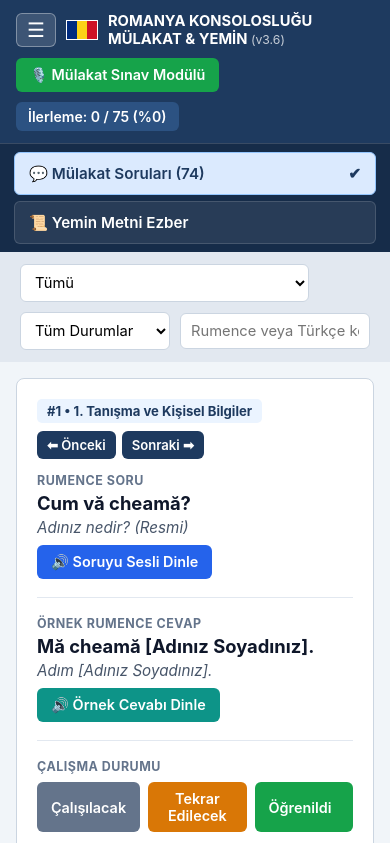
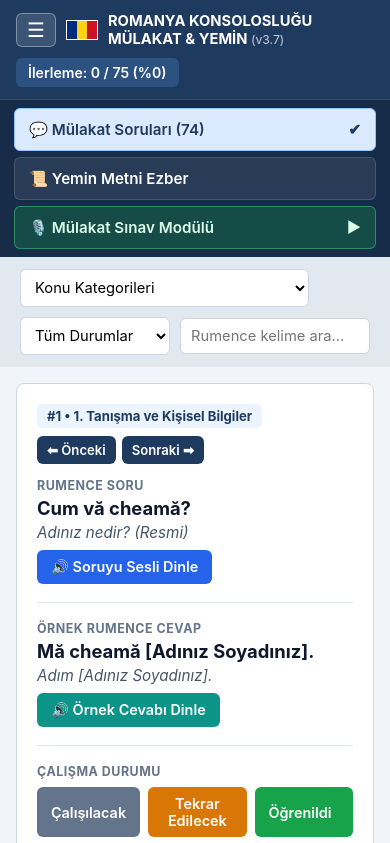
Before and after one commit to aytekint68-oss/romanya-mulakat-calisma, a plain HTML site: page index.html in a window 390 px wide. Both pictures are taken after a click on the button "Menüyü Aç/Kapat". Shown: the top 843 px of the page. Drawn offline with Linux system fonts and the light colour scheme.

Commit message:
Add files via upload

```diff
--- a/index.html
+++ b/index.html
@@ -119,6 +119,11 @@
     color: var(--navy);
     border-color: #93C5FD;
   }
+  .mobile-menu-exam {
+    background: rgba(22, 163, 74, 0.28);
+    border-color: rgba(74, 222, 128, 0.45);
+    color: #DCFCE7;
+  }
 
   .filters {
     background: #E2E8F0; padding: 12px 20px; display: flex; flex-wrap: wrap; gap: 10px; align-items: center;
@@ -138,6 +143,7 @@
   @media (max-width: 860px) {
     .hamburger-btn { display: inline-flex; align-items: center; justify-content: center; }
     .nav-tabs { display: none; }
+    .desktop-exam-btn { display: none; }
     .brand { font-size: 0.92rem; }
     .container { grid-template-columns: 1fr; }
     .detail-panel { order: 1; border: 2px solid var(--blue); }
@@ -233,11 +239,11 @@
     <button type="button" class="hamburger-btn" id="hamburgerBtn" aria-label="Menüyü Aç/Kapat" onclick="toggleMobileMenu()">☰</button>
     <div class="brand">
       <div class="flag"><span></span><span></span><span></span></div>
-      <span>ROMANYA KONSOLOSLUĞU MÜLAKAT & YEMİN <small style="opacity:.75;font-weight:400;">(v3.6)</small></span>
+      <span>ROMANYA KONSOLOSLUĞU MÜLAKAT & YEMİN <small style="opacity:.75;font-weight:400;">(v3.7)</small></span>
     </div>
   </div>
   <div class="header-actions">
-    <button type="button" class="btn btn-green" onclick="openExamModal()">🎙️ Mülakat Sınav Modülü</button>
+    <button type="button" class="btn btn-green desktop-exam-btn" onclick="openExamModal()">🎙️ Mülakat Sınav Modülü</button>
     <div class="badge-progress" id="progressBadge">İlerleme: 0 / 74 (%0)</div>
   </div>
 </header>
@@ -251,6 +257,10 @@
   <button type="button" class="mobile-menu-item" id="mobBtnOath" onclick="selectMobileTab('oath')">
     <span>📜 Yemin Metni Ezber</span>
     <span id="mobCheckOath"></span>
+  </button>
+  <button type="button" class="mobile-menu-item mobile-menu-exam" onclick="openExamModal()">
+    <span>🎙️ Mülakat Sınav Modülü</span>
+    <span>▶</span>
   </button>
 </div>
 
@@ -270,7 +280,7 @@
       <option value="Tekrar Edilecek">Tekrar Edilecek</option>
       <option value="Öğrenildi">Öğrenildi</option>
     </select>
-    <input type="text" id="searchInput" placeholder="Rumence veya Türkçe kelime ara..." oninput="renderList()">
+    <input type="text" id="searchInput" placeholder="Rumence kelime ara..." oninput="renderList()">
   </div>
 
   <div class="container">
@@ -530,10 +540,16 @@ function switchTab(tab) {
 
 function init() {
   const catSelect = document.getElementById("catFilter");
-  const cats = ["Tümü", ...new Set(SORULAR.map(s => s[0]))];
+  const allOpt = document.createElement("option");
+  allOpt.value = "Tümü";
+  allOpt.textContent = "Konu Kategorileri";
+  catSelect.appendChild(allOpt);
+
+  const cats = [...new Set(SORULAR.map(s => s[0]))];
   cats.forEach(c => {
     const opt = document.createElement("option");
-    opt.value = c; opt.textContent = c;
+    opt.value = c;
+    opt.textContent = c;
     catSelect.appendChild(opt);
   });
   switchTab("questions");
```
